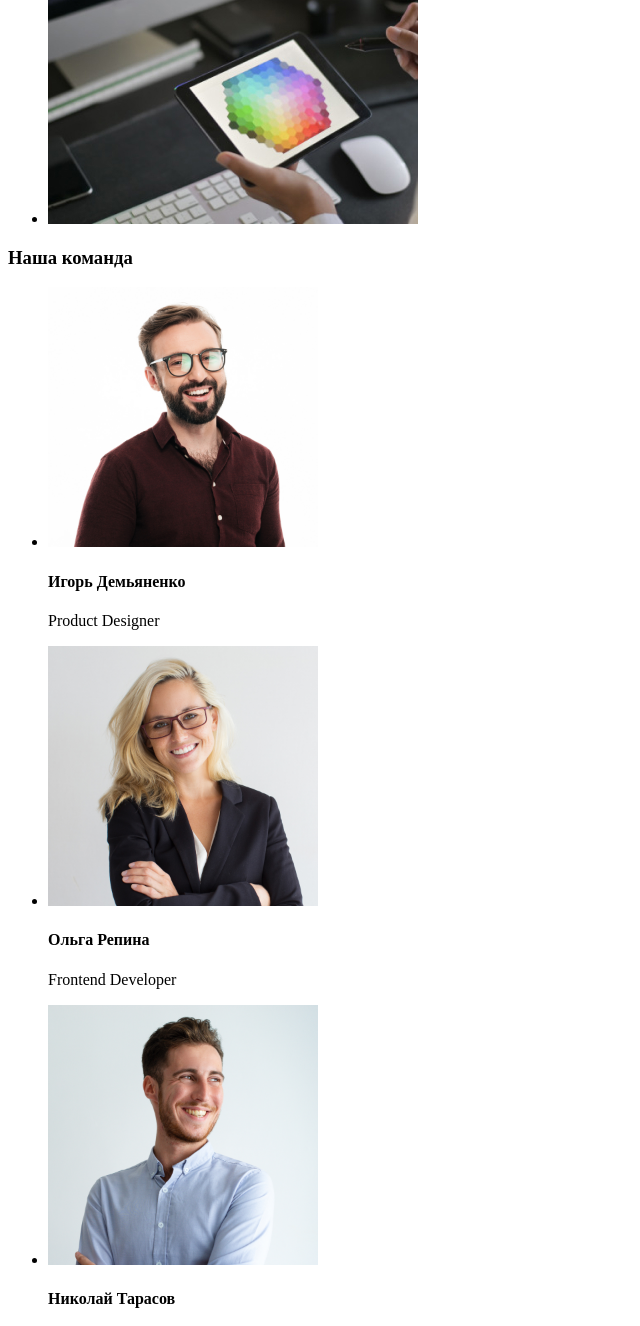
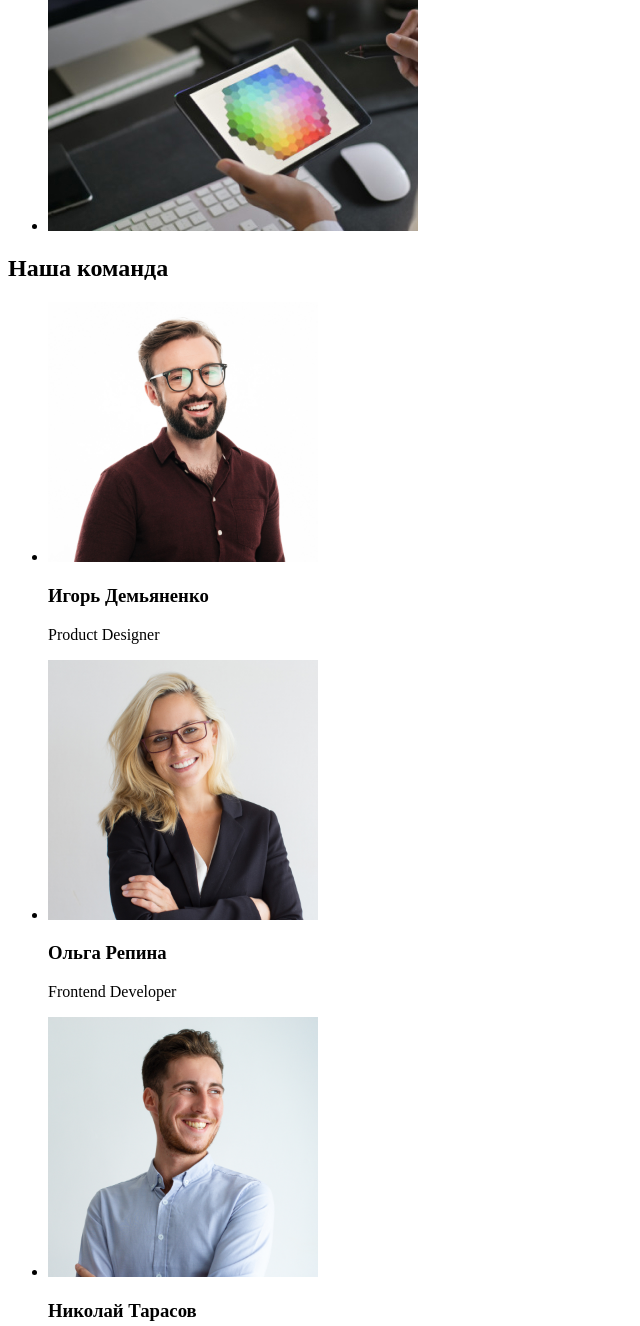
Before and after one commit to NatataRabota/goit-markup-hw-01, a plain HTML site: page index.html in a window 1280 px wide. Shown: the part 1257-2583 px from the top of the page, without its empty margins (0-640 px from the left). Drawn offline with Linux system fonts and the light colour scheme.

Commit message:
уточнения

```diff
--- a/index.html
+++ b/index.html
@@ -58,7 +58,7 @@
 
         <!-- ABOUT -->
         <section>
-            <h3>Чем мы занимаемся</h3>
+            <h2>Чем мы занимаемся</h2>
             <ul>
                 <li>
                     <img src="./images/about/about-img-1.jpg" alt="набор текста на клавиатуре" width="370" height="294">
@@ -74,26 +74,26 @@
 
         <!-- TEAM -->
         <section>
-            <h3>Наша команда</h3>
+            <h2>Наша команда</h2>
             <ul>
                 <li>
                     <img src="./images/team/team-img-1.jpg" alt="фото мужчины в очках 1" width="270" height="260">
-                <h4>Игорь Демьяненко</h4>
+                <h3>Игорь Демьяненко</h3>
                 <p>Product Designer</p>
                 </li>
                 <li>
                     <img src="./images/team/team-img-2.jpg" alt="фото женщины в очках" width="270" height="260">
-                <h4>Ольга Репина</h4>
+                <h3>Ольга Репина</h3>
                 <p>Frontend Developer</p>
                 </li>
                 <li>
                     <img src="./images/team/team-img-3.jpg" alt="фото мужчины 2" width="270" height="260">
-                <h4>Николай Тарасов</h4>
+                <h3>Николай Тарасов</h3>
                 <p>Marketing</p>
                 </li>
                 <li>
                     <img src="./images/team/team-img-4.jpg" alt="фото мужчины в очках 3" width="270" height="260">
-                <h4>Михаил Ермаков</h4>
+                <h3>Михаил Ермаков</h3>
                 <p>UI Designer</p>
                 </li>
             </ul>
@@ -102,7 +102,6 @@
     <footer>
 
         <!-- CONTACTS -->
-        <section>
             <a href="/" aria-label="логотип сайта"><span>Web</span>Studio</a>
             <address>
                     <p>г. Киев, пр-т Леси Украинки, 26</p>
@@ -111,7 +110,6 @@
                     <li><a href="tel:+380991111111">+38 099 111 11 11</a></li>
                 </ul>
             </address>
-        </section>
     </footer>
 </body>
 </html>
```
